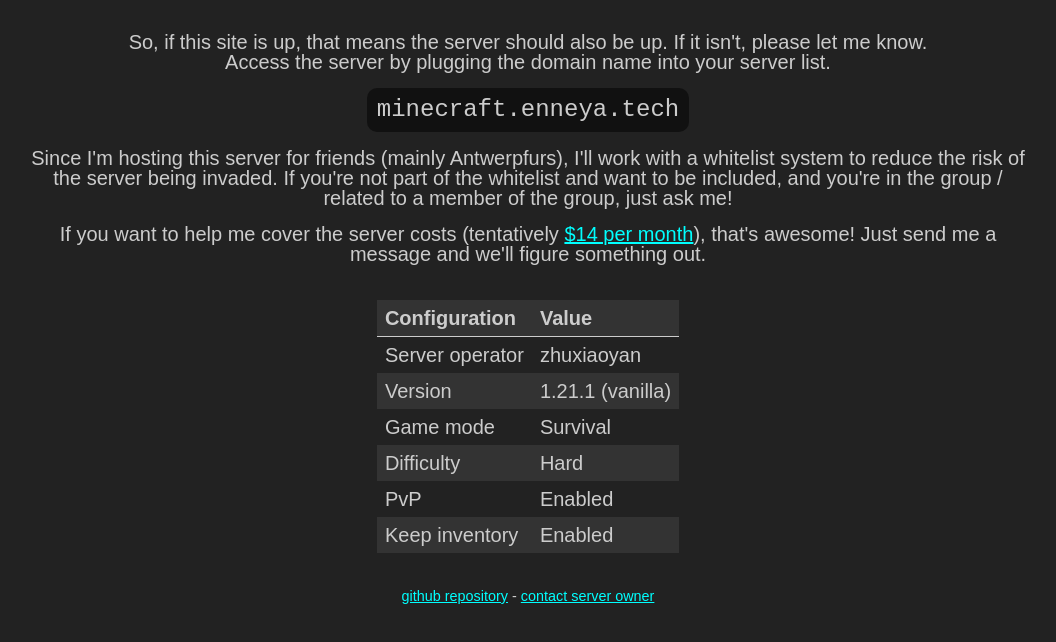
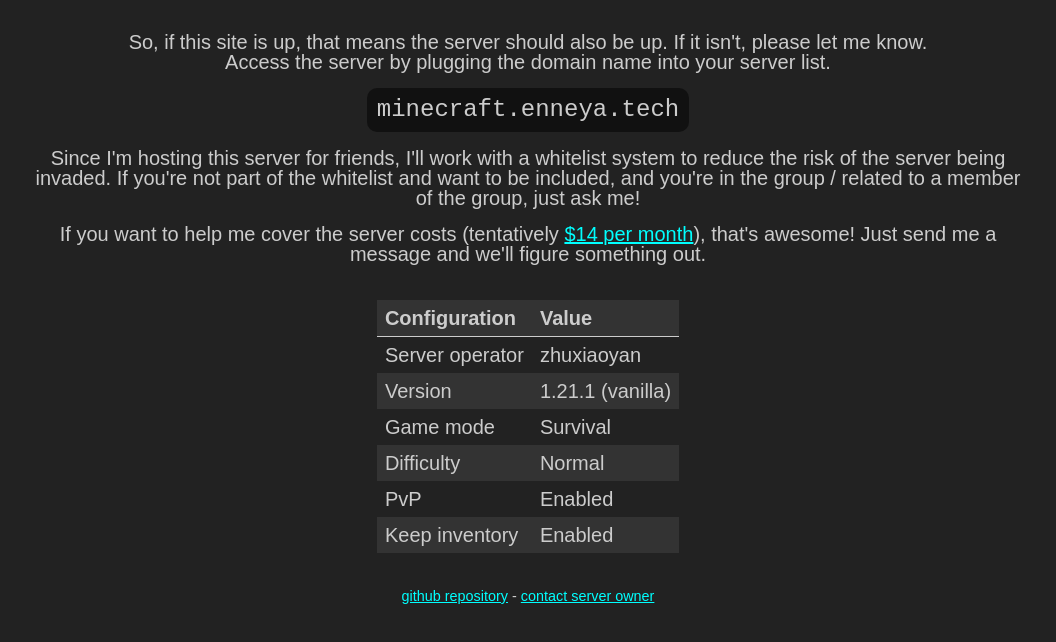
Before and after one commit to ennchata/minecraft-server, a plain HTML site: page nginx/index.html in a window 1280 px wide. Shown: the whole page, without its empty margins (112-1168 px from the left). Drawn offline with Linux system fonts and the light colour scheme.

Commit message:
Update details

```diff
--- a/nginx/index.html
+++ b/nginx/index.html
@@ -3,7 +3,7 @@
 <head>
     <meta charset="UTF-8">
     <meta name="viewport" content="width=device-width, initial-scale=1.0">
-    <title>Antwerpfurs Minecraft server</title>
+    <title>Minecraft server</title>
     <link rel="apple-touch-icon" sizes="180x180" href="/apple-touch-icon.png">
     <link rel="icon" type="image/png" sizes="32x32" href="/favicon-32x32.png">
     <link rel="icon" type="image/png" sizes="16x16" href="/favicon-16x16.png">
@@ -16,7 +16,7 @@
     <div class="center pd">
         <p class="code big">minecraft.enneya.tech</p>
     </div>
-    <p class="center-text pd">Since I'm hosting this server for friends (mainly Antwerpfurs), I'll work with a whitelist system to reduce the risk of the server being invaded.
+    <p class="center-text pd">Since I'm hosting this server for friends, I'll work with a whitelist system to reduce the risk of the server being invaded.
         If you're not part of the whitelist and want to be included, and you're in the group / related to a member of the group, just ask me!</p>
     <p class="center-text pd">If you want to help me cover the server costs (tentatively <a href="https://www.digitalocean.com/pricing/droplets#basic-droplets">$14 per month</a>), that's awesome! Just send me a message and we'll figure something out.</p>
     <br>
@@ -40,7 +40,7 @@
             </tr>
 	    <tr>
 		<td>Difficulty</td>
-		<td>Hard</td>
+		<td>Normal</td>
 	    </tr>
             <tr>
                 <td>PvP</td>
```
